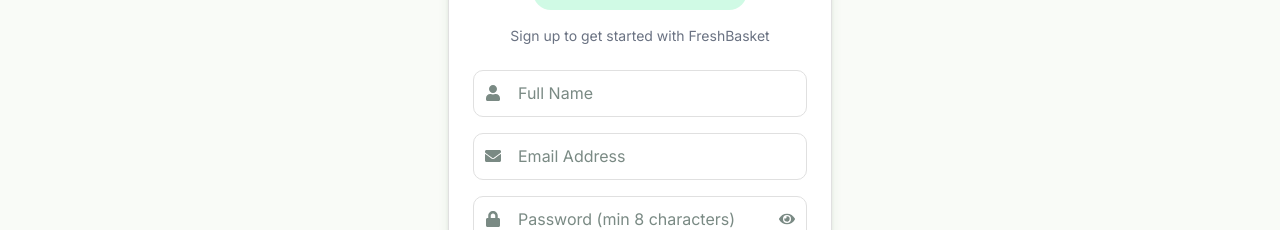
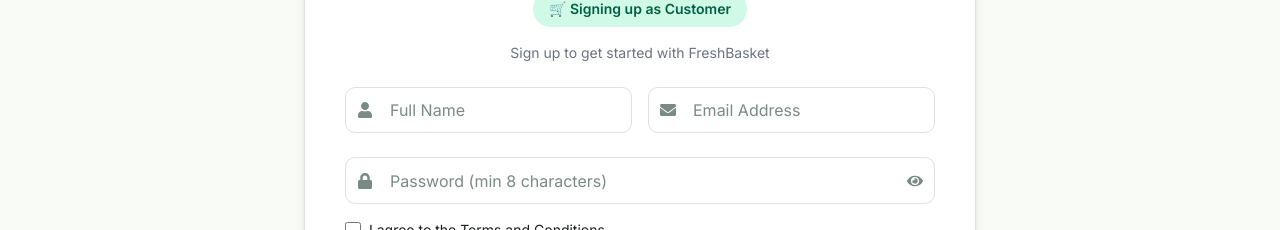
Before and after one commit to Suruthika-J/Freshbasket-MCP, a React (Vite) app in the folder frontend/: page /signup in a window 1280 px wide. Shown: the part 311-541 px from the top of the page. Built offline with nearby package versions, Linux system fonts and the light colour scheme; no server answers.

Commit message:
Fixed farmer signup

```diff
--- a/frontend/src/assets/dummyStyles.js
+++ b/frontend/src/assets/dummyStyles.js
@@ -512,7 +512,7 @@
   page: "relative w-full min-h-screen fb-bg flex items-center justify-center overflow-hidden px-4 sm:px-6 md:px-8 lg:px-4",
   backLink: "absolute top-4 left-4 mt-19 flex items-center fb-text hover:fb-text-primary z-20 transition-colors",
   toast: "fixed top-16 right-6 bg-green-600 text-white inline-flex items-center px-4 py-2 rounded-lg shadow-lg z-50",
-  signupCard: "mt-8 w-full max-w-[90%] sm:max-w-sm md:max-w-md lg:max-w-sm fb-card p-6 sm:p-8 md:p-10 lg:p-6 rounded-2xl flex-shrink-0 z-10",
+  signupCard: "mt-8 w-full max-w-[95%] sm:max-w-md md:max-w-xl lg:max-w-2xl fb-card p-6 sm:p-8 md:p-10 rounded-3xl flex-shrink-0 z-10",
   logoContainer: "flex justify-center mb-6",
   logoOuter: "w-16 h-16 sm:w-20 sm:h-20 rounded-full bg-gradient-to-br from-green-500 to-emerald-600 flex items-center justify-center shadow-lg",
   logoInner: "w-12 h-12 sm:w-16 sm:h-16 fb-surface rounded-full flex items-center justify-center",
--- a/frontend/src/components/Signup.jsx
+++ b/frontend/src/components/Signup.jsx
@@ -381,8 +381,10 @@
         <form onSubmit={handleSubmit} className={signupStyles.form}>
           {step === 1 ? (
             <>
+          <div className="grid grid-cols-1 md:grid-cols-2 gap-x-4">
             {/* Name Field */}
-          <div className={signupStyles.inputContainer}>
+            <div>
+              <div className={`${signupStyles.inputContainer} !mb-2`}>
                 <FaUser className={signupStyles.inputIcon} />
                 <input
                   type="text"
@@ -395,9 +397,11 @@
                 />
               </div>
               {errors.name && <p className={signupStyles.error}>{errors.name}</p>}
+            </div>
 
             {/* Email Field */}
-          <div className={signupStyles.inputContainer}>
+            <div>
+              <div className={`${signupStyles.inputContainer} !mb-2`}>
                 <FaEnvelope className={signupStyles.inputIcon} />
                 <input
                   type="email"
@@ -410,6 +414,8 @@
                 />
               </div>
               {errors.email && <p className={signupStyles.error}>{errors.email}</p>}
+            </div>
+          </div>
 
           {/* FARMER ADDRESS SECTION - Only shown for farmers */}
           {intendedRole === 'farmer' && (
@@ -425,8 +431,10 @@
                 </p>
               </div>
 
+              <div className="grid grid-cols-1 sm:grid-cols-2 gap-x-4">
                 {/* Pincode Field */}
-              <div className={signupStyles.inputContainer}>
+                <div>
+                  <div className={`${signupStyles.inputContainer} !mb-2`}>
                     <FaMapMarkerAlt className={signupStyles.inputIcon} />
                     <input
                       type="text"
@@ -445,9 +453,11 @@
                     )}
                   </div>
                   {errors.pincode && <p className={signupStyles.error}>{errors.pincode}</p>}
+                </div>
 
                 {/* City/Town Field (Read-only, auto-filled) */}
-              <div className={signupStyles.inputContainer}>
+                <div>
+                  <div className={`${signupStyles.inputContainer} !mb-2`}>
                     <FaMapMarkerAlt className={signupStyles.inputIcon} />
                     <input
                       type="text"
@@ -459,9 +469,11 @@
                       readOnly
                     />
                   </div>
+                </div>
 
                 {/* District Field (Read-only, auto-filled) */}
-              <div className={signupStyles.inputContainer}>
+                <div>
+                  <div className={`${signupStyles.inputContainer} !mb-2`}>
                     <FaMapMarkerAlt className={signupStyles.inputIcon} />
                     <input
                       type="text"
@@ -474,9 +486,11 @@
                     />
                   </div>
                   {errors.district && <p className={signupStyles.error}>{errors.district}</p>}
+                </div>
 
                 {/* State Field (Read-only, auto-filled) */}
-              <div className={signupStyles.inputContainer}>
+                <div>
+                  <div className={`${signupStyles.inputContainer} !mb-2`}>
                     <FaMapMarkerAlt className={signupStyles.inputIcon} />
                     <input
                       type="text"
@@ -487,6 +501,8 @@
                       disabled
                       readOnly
                     />
+                  </div>
+                </div>
               </div>
             </div>
           )}
```
Lines whose indentation alone changed are shown as unchanged.
